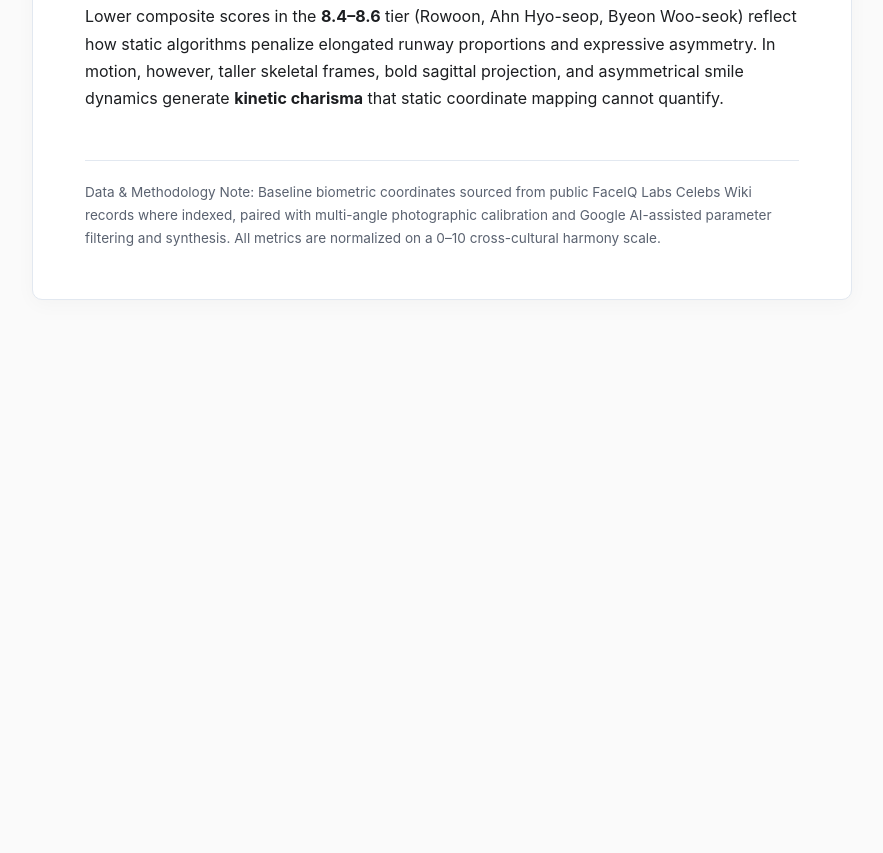
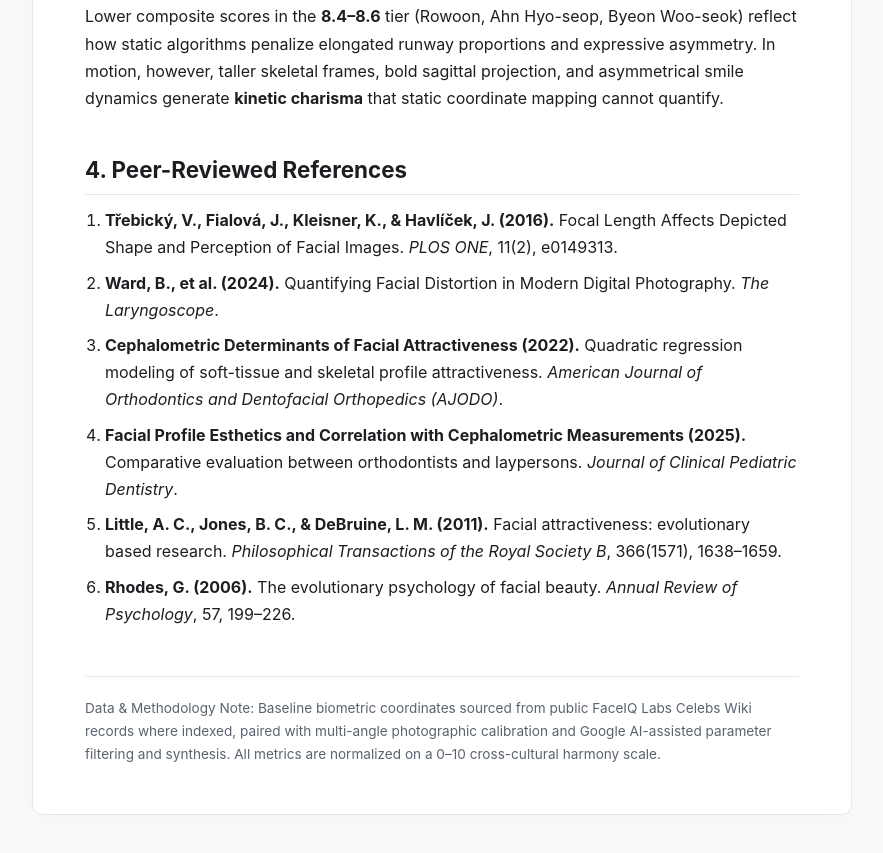
Before and after one commit to Analysis-by-Neko/Analysis-by-Neko.github.io, a plain HTML site: page index.html in a window 1280 px wide. Shown: the part 6710-7563 px from the top of the page, without its empty margins (198-1081 px from the left). Before the commit the page ends 7050 px from the top, so only its background shows below. Drawn offline with Linux system fonts and the light colour scheme.

Commit message:
Add peer-reviewed references to index.html
Added peer-reviewed references section with citations.

```diff
--- a/index.html
+++ b/index.html
@@ -246,6 +246,15 @@ footer{margin-top:3rem;padding-top:1.25rem;border-top:1px solid var(--border);fo
 <h3>4.3 Static Harmony vs. Kinetic Charisma</h3>
 <p>Lower composite scores in the <strong>8.4&ndash;8.6</strong> tier (Rowoon, Ahn Hyo-seop, Byeon Woo-seok) reflect how static algorithms penalize elongated runway proportions and expressive asymmetry. In motion, however, taller skeletal frames, bold sagittal projection, and asymmetrical smile dynamics generate <strong>kinetic charisma</strong> that static coordinate mapping cannot quantify.</p>
 
+<h2>4. Peer-Reviewed References</h2>
+<ol class="ref-list">
+  <li><strong>T&#345;ebick&yacute;, V., Fialov&aacute;, J., Kleisner, K., &amp; Havl&iacute;&#269;ek, J. (2016).</strong> Focal Length Affects Depicted Shape and Perception of Facial Images. <em>PLOS ONE</em>, 11(2), e0149313.</li>
+  <li><strong>Ward, B., et al. (2024).</strong> Quantifying Facial Distortion in Modern Digital Photography. <em>The Laryngoscope</em>.</li>
+  <li><strong>Cephalometric Determinants of Facial Attractiveness (2022).</strong> Quadratic regression modeling of soft-tissue and skeletal profile attractiveness. <em>American Journal of Orthodontics and Dentofacial Orthopedics (AJODO)</em>.</li>
+  <li><strong>Facial Profile Esthetics and Correlation with Cephalometric Measurements (2025).</strong> Comparative evaluation between orthodontists and laypersons. <em>Journal of Clinical Pediatric Dentistry</em>.</li>
+  <li><strong>Little, A. C., Jones, B. C., &amp; DeBruine, L. M. (2011).</strong> Facial attractiveness: evolutionary based research. <em>Philosophical Transactions of the Royal Society B</em>, 366(1571), 1638&ndash;1659.</li>
+  <li><strong>Rhodes, G. (2006).</strong> The evolutionary psychology of facial beauty. <em>Annual Review of Psychology</em>, 57, 199&ndash;226.</li>
+</ol>
 <footer>
   Data &amp; Methodology Note: Baseline biometric coordinates sourced from public FaceIQ Labs Celebs Wiki records where indexed, paired with multi-angle photographic calibration and Google AI-assisted parameter filtering and synthesis. All metrics are normalized on a 0&ndash;10 cross-cultural harmony scale.
 </footer>
```
